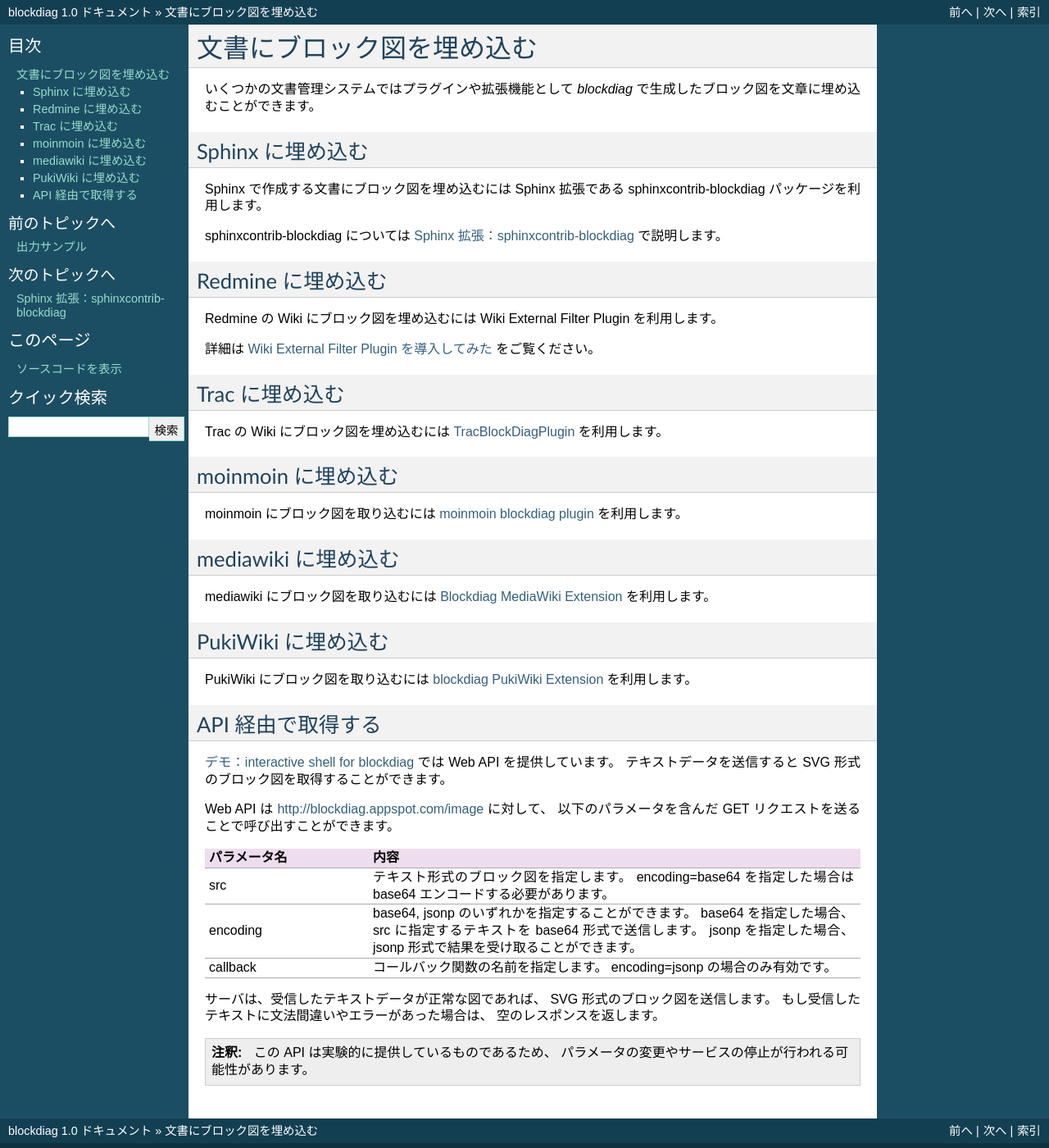
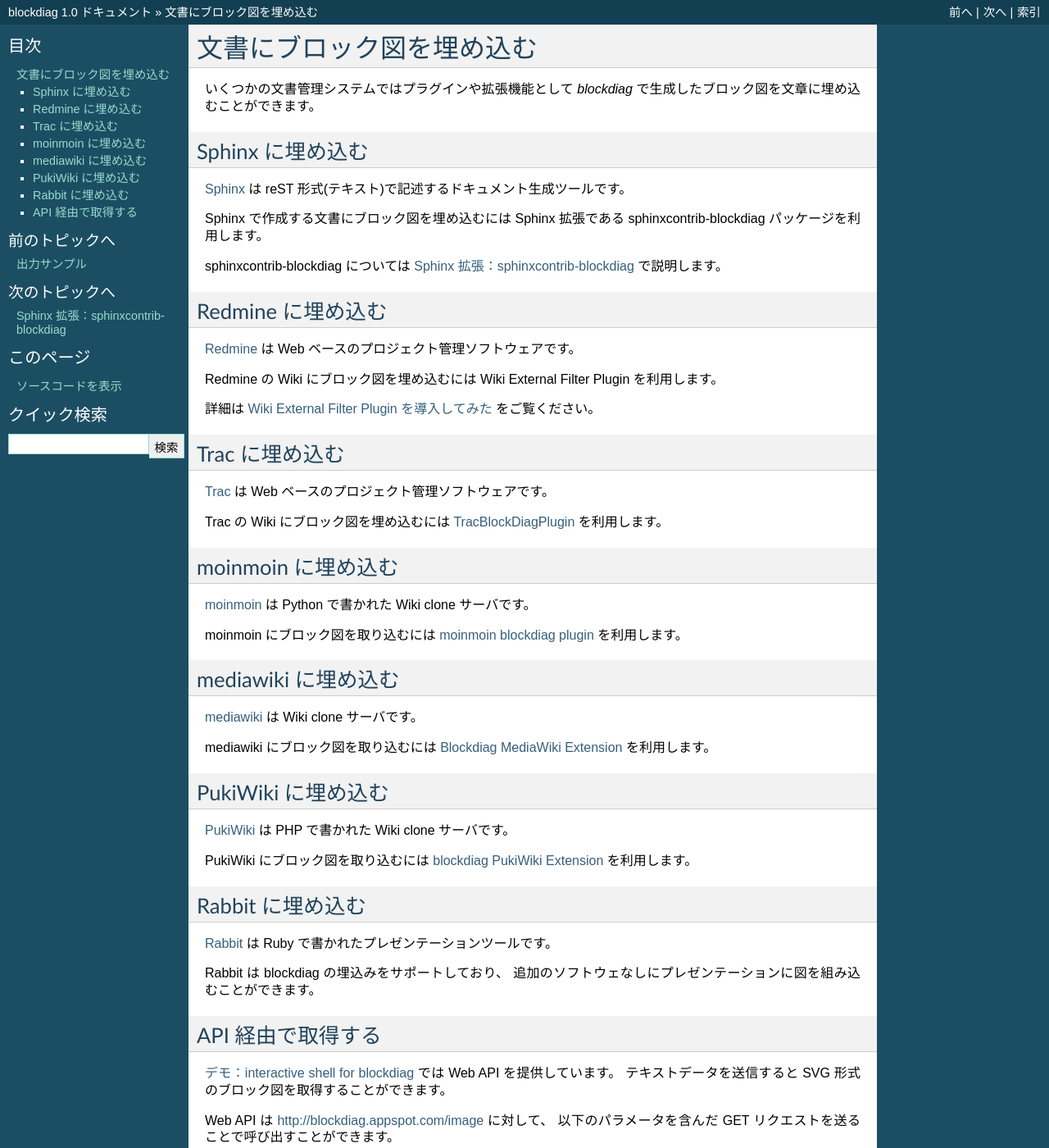
Before and after one commit to blockdiag/blockdiag.com, a Sphinx documentation site: the page built from blockdiag-ja/source/embed_diagram.rst, in a window 1280 px wide and 1400 px high. Shown: the whole window at 82% size. Built offline with Sphinx 7.4.7, drawn with Linux system fonts in a browser that asks for light colours; nearby versions of some CDN libraries.

Commit message:
* Update descriptions  * Add Rabbit to emged_diagram

```diff
--- a/blockdiag-ja/source/embed_diagram.rst
+++ b/blockdiag-ja/source/embed_diagram.rst
@@ -8,54 +8,76 @@
 
 Sphinx に埋め込む
 =================
+`Sphinx`_ は reST 形式(テキスト)で記述するドキュメント生成ツールです。
 
 Sphinx で作成する文書にブロック図を埋め込むには
 Sphinx 拡張である sphinxcontrib-blockdiag パッケージを利用します。
 
 sphinxcontrib-blockdiag については :ref:`sphinxcontrib-blockdiag` で説明します。
 
+.. _Sphinx: http://sphinx.pocoo.org/
 
 Redmine に埋め込む
 ==================
+`Redmine`_ は Web ベースのプロジェクト管理ソフトウェアです。
 
 Redmine の Wiki にブロック図を埋め込むには
 Wiki External Filter Plugin を利用します。
 
 詳細は `Wiki External Filter Plugin を導入してみた`_ をご覧ください。
 
+.. _Redmine: http://www.redmine.org/
 .. _Wiki External Filter Plugin を導入してみた: http://d.hatena.ne.jp/miau/20110309/1299674086
 
 
 Trac に埋め込む
 ===============
+`Trac`_ は Web ベースのプロジェクト管理ソフトウェアです。
 
 Trac の Wiki にブロック図を埋め込むには `TracBlockDiagPlugin`_ を利用します。
 
+.. _Trac: http://trac.edgewall.org/
 .. _TracBlockDiagPlugin: http://trac-hacks.org/wiki/TracBlockDiagPlugin
 
 
 moinmoin に埋め込む
 ===================
+`moinmoin`_ は Python で書かれた Wiki clone サーバです。
 
 moinmoin にブロック図を取り込むには `moinmoin blockdiag plugin`_ を利用します。
 
+.. _moinmoin: http://moinmo.in/
 .. _moinmoin blockdiag plugin: http://d.hatena.ne.jp/podhmo/20110409/1302342454
 
 
 mediawiki に埋め込む
 =====================
+`mediawiki`_ は Wiki clone サーバです。
 
 mediawiki にブロック図を取り込むには `Blockdiag MediaWiki Extension`_ を利用します。
 
+.. _mediawiki: http://www.mediawiki.org/wiki/MediaWiki
 .. _Blockdiag MediaWiki Extension: https://github.com/kjmkznr/blockdiag-mediawiki-extension
 
 
 PukiWiki に埋め込む
 ====================
+`PukiWiki`_ は PHP で書かれた Wiki clone サーバです。
 
 PukiWiki にブロック図を取り込むには `blockdiag PukiWiki Extension`_ を利用します。
 
+.. _PukiWiki: http://pukiwiki.sourceforge.jp/?PukiWiki
 .. _blockdiag PukiWiki Extension: http://d.hatena.ne.jp/hekyou/20110717/p1
+
+
+Rabbit に埋め込む
+====================
+`Rabbit`_ は Ruby で書かれたプレゼンテーションツールです。
+
+Rabbit は blockdiag の埋込みをサポートしており、
+追加のソフトウェなしにプレゼンテーションに図を組み込むことができます。
+
+.. _Rabbit: http://rabbit-shockers.org/
 
 
 API 経由で取得する
```
